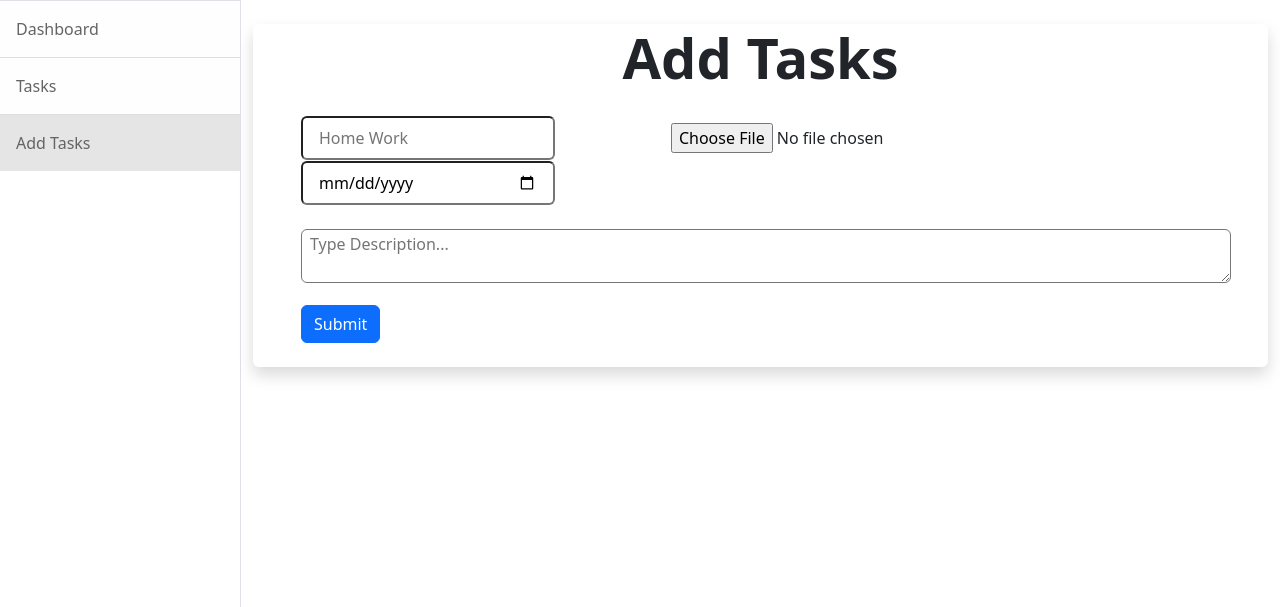
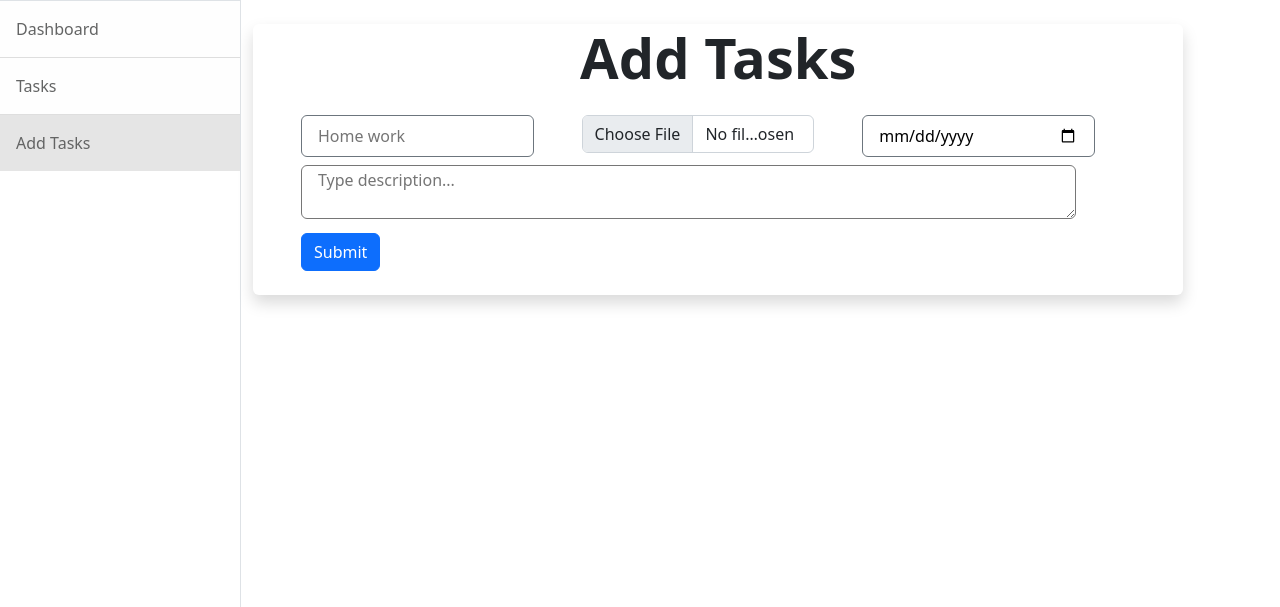
Before and after one commit to Dev-bit-akmgl/Todo-lists, a PHP site: page /assets/add-tasks.php in a window 1280 px wide. Shown: the part 57-664 px from the top of the page. Run offline with PHP 8.4, Linux system fonts and the light colour scheme.

Commit message:
insert form

```diff
--- a/assets/add-tasks.php
+++ b/assets/add-tasks.php
@@ -17,15 +17,25 @@
                 ?>
                 <!-- Page content-->
                 <div class="container-fluid">
-                    <div class="col-12 my-4 shadow rounded">
+                    <div class="col-11 my-4 shadow rounded">
                         <div class="col-12 text-center display-4 fw-bold pb-4 rounded"><?php echo $pageName; ?></div>
                         <form action="">
-                        <input type="text" name="title" class="col-3 px-3 py-2 mx-5 rounded" placeholder="Home Work">
-                        <input type="file" name="image" class="col-3 px-3 py-2 mx-5 rounded" placeholder="">
-                        <input type="date" name="expire-date" class="col-3 px-3 py-2 mx-5 rounded ">
-                        <textarea name="describe" id="" class="col-11 rounded px-2 mx-5 mt-4" placeholder="Type Description..." ></textarea>
-                         <button class="btn btn-primary mt-3 mx-5 mb-4">Submit</button>
+                            <div class="col-12 d-flex">
+                                <div class="col-3">
+                                    <input type="text" class="col-12 rounded px-3 py-2 border border-secondary mx-5" placeholder="Home work" name="title">
+                                </div>
+                                <div class="col-3 mx-5">
+                                    <input type="file" class="form-control mx-5" name="image">
+                                </div>
+                                <div class="col-3">
+                                    <input type="date" class="col-12 rounded px-3 py-2 border border-secondary mx-5" name="expire-date">
+                                </div>
+                            </div>
+                            <div class="col-12">
+                                <textarea name="description"  class="col-10 rounded mt-2 mx-5 px-3" placeholder="Type description..."></textarea>
+                            </div>
 
+                            <button class="btn btn-primary mt-2 mx-5 mb-4">Submit</button>
                         </form>
                     </div>
 
```
